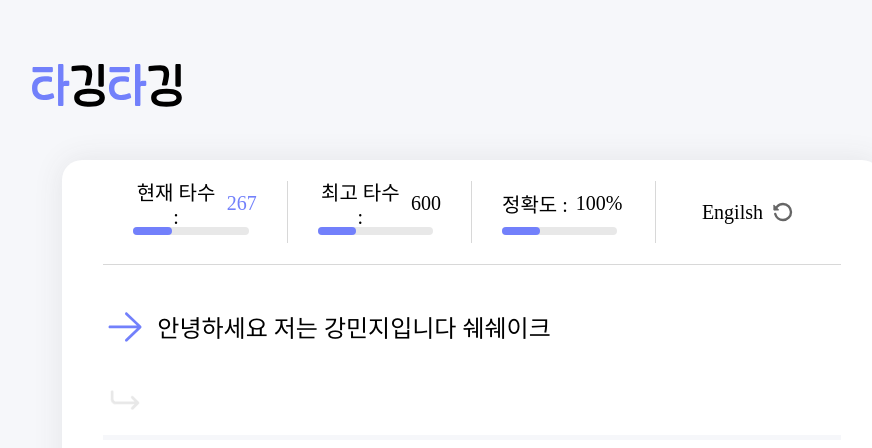
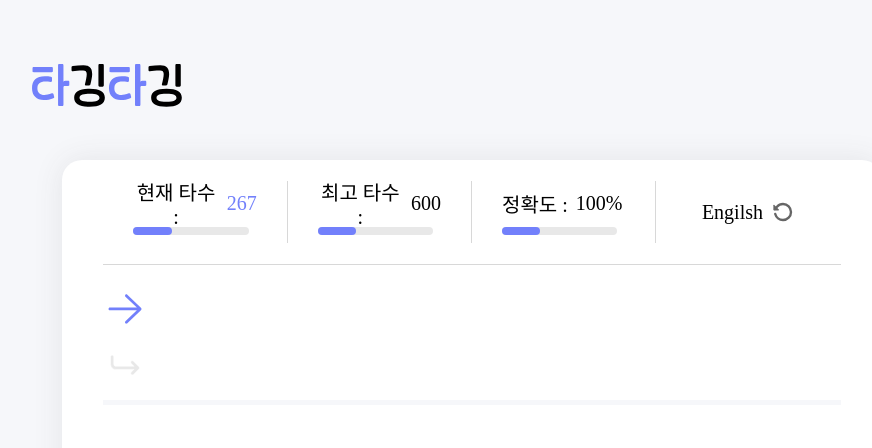
Before and after one commit to 2-0-2/Tagging-frontend, a React (Create React App) app: page /typing in a window 1280 px wide. Shown: the top 448 px of the page, without its empty margins (168-1040 px from the left). Built offline with nearby package versions, Linux system fonts and the light colour scheme; no server answers; the HTML template or start-up script is replaced by a standard one; a web font is replaced by a local one.

Commit message:
ADD :: api

```diff
--- a/src/pages/Typing/index.tsx
+++ b/src/pages/Typing/index.tsx
@@ -66,7 +66,8 @@ const TypingPage = () => {
           <s.Typing_section_two>
             <s.Typing_display_sentence>
               <s.Typing_display_icon src={rightarrow} />
-              <p>안녕하세요 저는 강민지입니다 쉐쉐이크</p>
+              <p>{sentence}</p>
+
             </s.Typing_display_sentence>
             <s.Typing_enter_sentence>
               <s.Typing_enter_icon src={enterarrow}/>
--- a/src/pages/Typing/style.ts
+++ b/src/pages/Typing/style.ts
@@ -140,6 +140,7 @@ export const Typing_input = styled.input`
   font-size: 24px;
   border-style: none;
   font-family: "GmarketSansMedium";
+  outline: none;
 `
 
 export const Typing_enter_icon = styled.img`
```
Also changed, not shown: src/apis/sentenceAPI.ts (+6 -5 lines).
